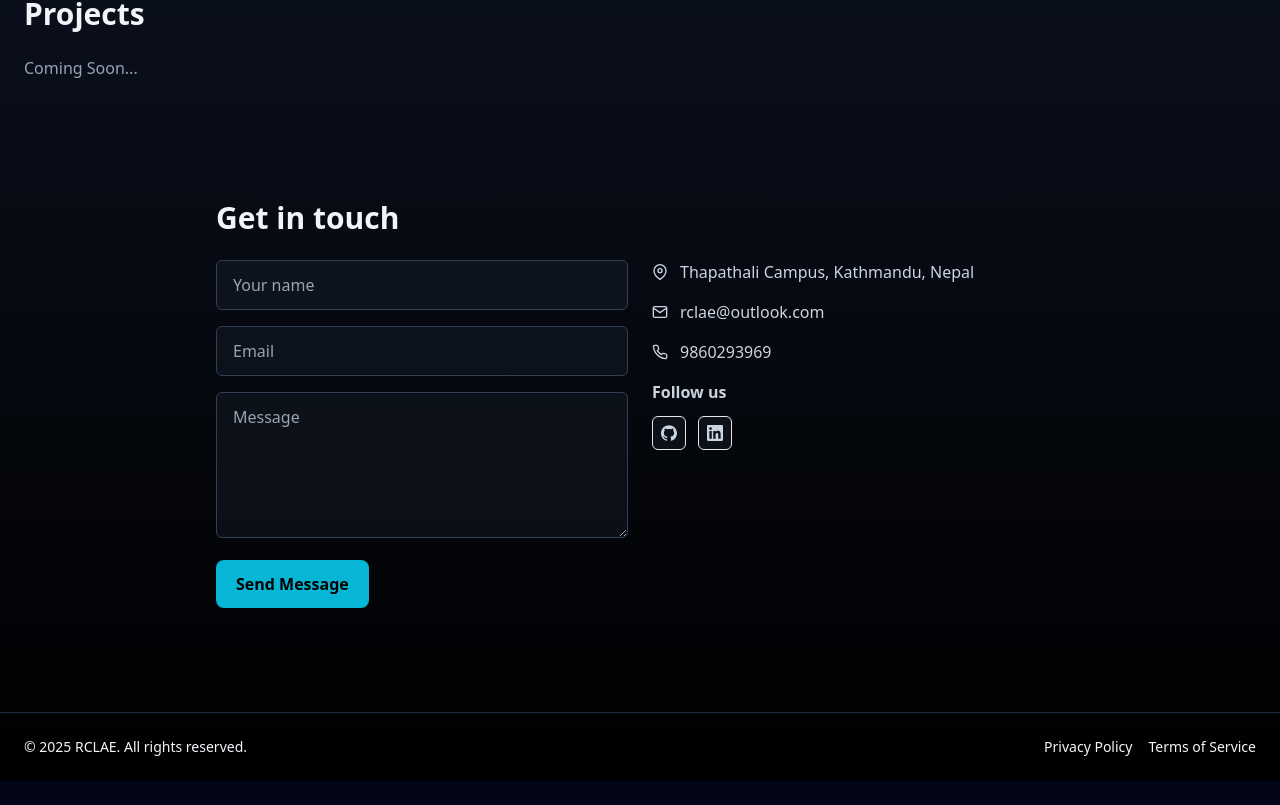
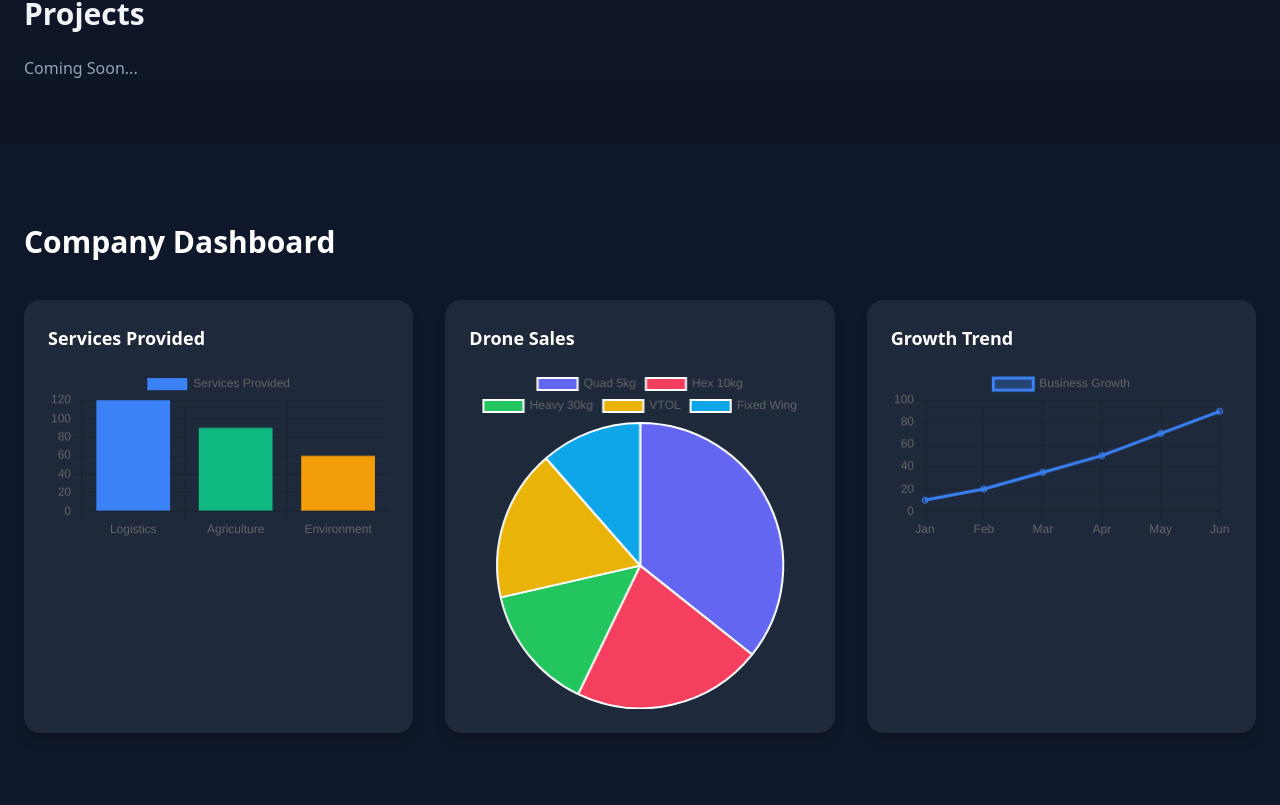
Before and after one commit to BibekDhungana/new-website, a React (Vite) app: page / in a window 1280 px wide. Shown: the part 1615-2420 px from the top of the page. Before the commit the page ends 2396 px from the top, so only its background shows below. Built offline with nearby package versions, Linux system fonts and the light colour scheme.

Commit message:
dashboard added

```diff
--- a/package.json
+++ b/package.json
@@ -8,9 +8,11 @@
     "preview": "vite preview"
   },
   "dependencies": {
+    "chart.js": "^4.5.0",
     "framer-motion": "^11.3.30",
     "lucide-react": "^0.453.0",
     "react": "^19.0.0",
+    "react-chartjs-2": "^5.3.0",
     "react-dom": "^19.0.0",
     "react-icons": "^5.5.0",
     "recharts": "^2.12.7",
--- a/src/App.tsx
+++ b/src/App.tsx
@@ -2,8 +2,83 @@ import React from "react";
 import DroneScene from "./components/DroneScene";
 import { FiMail, FiMapPin, FiPhone } from "react-icons/fi";
 import { SiGithub, SiLinkedin } from "react-icons/si";
+import { Chart as ChartJS, CategoryScale, LinearScale, BarElement, Title, Tooltip, Legend, ArcElement, PointElement, LineElement } from "chart.js";
+import { Bar, Pie, Line } from "react-chartjs-2";
 
+// 1️⃣ Register Chart.js components
+ChartJS.register(
+  CategoryScale,
+  LinearScale,
+  BarElement,
+  Title,
+  Tooltip,
+  Legend,
+  ArcElement,
+  PointElement,
+  LineElement
+);
+
+// 2️⃣ Dashboard component (outside App)
+const Dashboard: React.FC = () => {
+  const serviceData = {
+    labels: ["Logistics", "Agriculture", "Environment"],
+    datasets: [
+      {
+        label: "Services Provided",
+        data: [120, 90, 60],
+        backgroundColor: ["#3b82f6", "#10b981", "#f59e0b"],
+      },
+    ],
+  };
+
+  const salesData = {
+    labels: ["Quad 5kg", "Hex 10kg", "Heavy 30kg", "VTOL", "Fixed Wing"],
+    datasets: [
+      {
+        label: "Drones Sold",
+        data: [25, 15, 10, 12, 8],
+        backgroundColor: ["#6366f1", "#f43f5e", "#22c55e", "#eab308", "#0ea5e9"],
+      },
+    ],
+  };
+
+  const growthData = {
+    labels: ["Jan", "Feb", "Mar", "Apr", "May", "Jun"],
+    datasets: [
+      {
+        label: "Business Growth",
+        data: [10, 20, 35, 50, 70, 90],
+        borderColor: "#3b82f6",
+        backgroundColor: "rgba(59,130,246,0.3)",
+        fill: true,
+      },
+    ],
+  };
+
+  return (
+    <section id="dashboard" className="py-20 bg-slate-900 text-white">
+      <div className="max-w-7xl mx-auto px-6">
+        <h2 className="text-3xl font-bold mb-10">Company Dashboard</h2>
+        <div className="grid md:grid-cols-2 lg:grid-cols-3 gap-8">
+          <div className="bg-slate-800 p-6 rounded-2xl shadow-lg">
+            <h3 className="mb-4 font-semibold text-lg">Services Provided</h3>
+            <Bar data={serviceData} />
+          </div>
+          <div className="bg-slate-800 p-6 rounded-2xl shadow-lg">
+            <h3 className="mb-4 font-semibold text-lg">Drone Sales</h3>
+            <Pie data={salesData} />
+          </div>
+          <div className="bg-slate-800 p-6 rounded-2xl shadow-lg md:col-span-2 lg:col-span-1">
+            <h3 className="mb-4 font-semibold text-lg">Growth Trend</h3>
+            <Line data={growthData} />
+          </div>
+        </div>
+      </div>
+    </section>
+  );
+};
 function App() {
+
   const services = [
     "Logistics & Delivery: Medical, hydropower, high-altitude camps",
     "Agriculture & Precision Farming: Spraying, AI crop monitoring, transport",
@@ -104,6 +179,8 @@ function App() {
           <h2 className="text-3xl font-bold">Projects</h2>
           <div className="mt-6 text-slate-400">Coming Soon...</div>
         </section>
+        {/* Dashboard */}
+        <Dashboard />
 
         {/* Contact */}
         <section id="contact" className="max-w-4xl mx-auto px-6 py-14">
```
Also changed, not shown: 1 other file (tests, documents, lock files or other folders).
